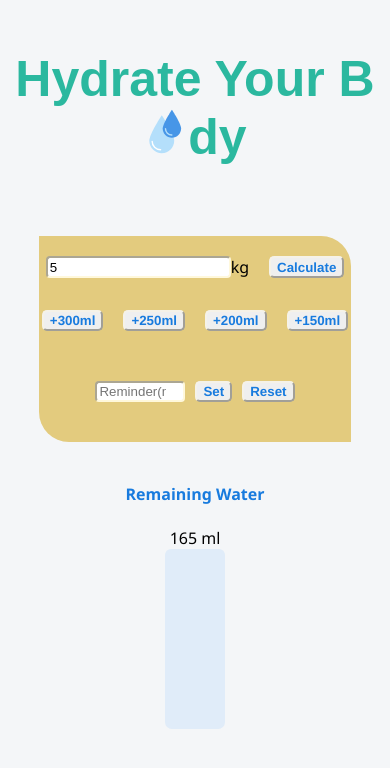
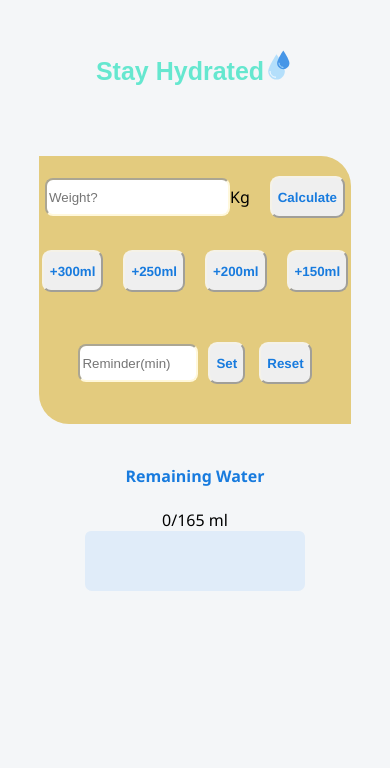
Before and after one commit to Kabil-17/Single-page-site, a plain HTML site: page index.html in a window 390 px wide. Both pictures are taken after typing "5" into the empty fields and a click on the button "Calculate". Drawn offline with Linux system fonts and the light colour scheme.

Commit message:
checking for mobile

```diff
--- a/index.html
+++ b/index.html
@@ -10,14 +10,14 @@
 
 <body>
     <div class="title">
-        <h2>Hydrate Your B<img src="./images/svg_324070.svg" alt="water-drop">dy</h2>
-        <div class="water-drop"></div>
+        <h2>Stay Hydrated<img src="./images/svg_324070.svg" alt="water-drop"></h2>
+        <!-- <h3>Track your daily intake</h3> -->
     </div>
     <div class="body-main">
         <div class="body-sub">
             <div class="inputs">
                 <input type="number" placeholder="Weight?" class="input kg">
-                <span>kg</span>
+                <span>Kg</span>
                 <button class="buttons cal" onclick="calculate()">Calculate</button>
             </div>
             <br>
@@ -29,8 +29,10 @@
             </div>
             <div class="remainder">
                 <input type="number" class="input timer" placeholder="Reminder(min)">
+                <div class="remainder-bt">
                 <button class="buttons set">Set</button>
                 <button class="buttons reset">Reset</button>
+                </div>
             </div>
         </div>
         <div class="body-sub-sec">
--- a/script.js
+++ b/script.js
@@ -5,18 +5,16 @@ const water = document.querySelector('.s');
 const weight = document.querySelector('.kg');
 
 //localStorage data
-window.addEventListener("load",()=>{
+window.addEventListener("load", () => {
     const savedGoal = localStorage.getItem("goal");
     const savedTotal = localStorage.getItem("totalDrunk");
     const savedFill = localStorage.getItem("fill");
-    const savedWeight = localStorage.getItem("weight");
 
-    if(savedGoal && savedTotal){
+    if (savedGoal && savedTotal) {
         goal = Number(savedGoal);
         totalDrunk = Number(savedTotal);
-        water.style.height = savedFill;
-        weight.value = Number(savedWeight)
-        document.querySelector('.water_needed').innerHTML = totalDrunk + " ml";
+        water.style.width = savedFill;
+        document.querySelector('.water_needed').innerHTML = `${goal - totalDrunk}/${goal}  ml`;
         document.querySelector('.bt-input').classList.add('show');
         document.querySelector('.remainder').classList.add('show');
     }
@@ -27,14 +25,14 @@ const buttons = document.querySelectorAll('.bt');
 buttons.forEach(button => {
     button.addEventListener("click", function () {
         let val = Number(button.getAttribute("data-value"));
-            if (totalDrunk-val < 0) {
+        if (totalDrunk - val <= 0) {
             totalDrunk = 0;
         } else {
             totalDrunk -= val;
         }
         updateFill();
-            document.querySelector('.water_needed').innerHTML = totalDrunk+' ml';;
-            if(totalDrunk === 0 && goal) alert('You have completed your water intake for today 🎉');
+        document.querySelector('.water_needed').innerHTML = totalDrunk + ' ml';;
+        if (totalDrunk === 0 && goal) alert('You have completed your water intake for today 🎉');
         saveData();
     });
 });
@@ -50,7 +48,7 @@ const buttons = document.querySelectorAll('.bt');
     }
     clearInterval(reminderInterval);
     reminderInterval = setInterval(() => {
-            if(totalDrunk>0) alert(`Drink more ${totalDrunk} ml to complete for this day`);
+        if (totalDrunk > 0) alert(`Drink more ${totalDrunk} ml to complete for this day`);
     }, time);
 });
 
@@ -62,7 +60,7 @@ const buttons = document.querySelectorAll('.bt');
         reminderInterval = null;
     }
     goal = 0;
-        water.style.height = 0 + "%";
+    water.style.width = 0 + "%";
     totalDrunk = 0;
     document.querySelector('.kg').value = "";
     document.querySelector('.timer').value = "";
@@ -82,28 +80,38 @@ function calculate() {
     reminderInterval = null;
     document.querySelector('.timer').value = "";
 
-    water.style.height = 0+"%";
-    const btInput = document.querySelector('.bt-input');
-    btInput.classList.add('show');
-    const timer = document.querySelector('.remainder');
-    timer.classList.add('show');
-    let toLiter = (Number(weight.value) * 0.033) * 1000;
-    totalDrunk = toLiter;
-    goal = toLiter;
-    document.querySelector('.water_needed').innerHTML = `${totalDrunk}  ml`;;
+    water.style.width = 0 + "%";
+
+    document.querySelector('.bt-input').classList.add('show');
+    document.querySelector('.remainder').classList.add('show');
+
+    goal = Math.floor((Number(weight.value) * 0.033) * 1000);
+    totalDrunk = goal;
+
+    document.querySelector('.water_needed').innerHTML = `0/${goal}  ml`;
+    weight.value = '';
     saveData();
 }
 
+//progress bar
 function updateFill() {
-    if(!goal) return;
+    if (!goal) return;
+
     let consumed = goal - totalDrunk;
-    let percent = (consumed / goal) * 100;
-    water.style.height = percent + "%";
+    let percent = Math.floor((consumed / goal) * 100);
+
+    if(totalDrunk<=0) water.style.width = 0 + "%";
+    else water.style.width = percent + "%";
+
+    if(percent > 0 && percent<=30) water.style.backgroundColor= "#ff0000";
+    else if(percent > 30 && percent <=60) water.style.backgroundColor = "#ffa500";
+    else if(percent > 60 && percent <= 80) water.style.backgroundColor = "#cefe31";
+    else water.style.backgroundColor = "#07ce07";
 }
 
-function saveData(){
-    localStorage.setItem("goal",goal);
-    localStorage.setItem("totalDrunk",totalDrunk);
-    localStorage.setItem("fill",water.style.height);
-    localStorage.setItem("weight",weight.value);
+//localStorage
+function saveData() {
+    localStorage.setItem("goal", goal);
+    localStorage.setItem("totalDrunk", totalDrunk);
+    localStorage.setItem("fill", water.style.width);
 }
--- a/style.css
+++ b/style.css
@@ -9,11 +9,10 @@ body {
 }
 .body-main{
     display: grid;
-    grid-template-columns: 1fr 1fr;
     margin-top: 150px;
 }
 .body-sub{
-    border: 0px;
+    border: none;
     border-bottom-left-radius: 30px;
     border-top-right-radius: 30px;
     width: 500px;
@@ -26,9 +25,8 @@ body {
     margin-top: 50px;
     font-size: 50px;
     font-family: 'Franklin Gothic Medium', 'Arial Narrow', Arial, sans-serif ;
-
     font-family: sans-serif;
-    color: rgb(43, 184, 159);
+    color: rgb(101, 231, 207);
 }
 img{
     height: 45px;
@@ -36,6 +34,7 @@ img{
 .inputs{
     display: flex;
     justify-content: center;
+    align-items: center;
     margin-top: 20px;
 }
 .input{
@@ -46,7 +45,7 @@ img{
     margin-left: 20px;
 }
 .buttons{
-    border-radius:5px;
+    border-radius:8px;
     border-color: rgb(245, 242, 232);
     font-weight: 700;
     font-family: 'Franklin Gothic Medium', 'Arial Narrow', Arial, sans-serif;
@@ -64,9 +63,9 @@ img{
 .remainder {
     display: flex;
     justify-content: center;
+    align-items: center;
     margin-bottom: 40px;
     visibility: hidden;
-    height: 0;
     overflow: hidden;
 }
 
@@ -80,7 +79,7 @@ img{
 }
 
 .remainder .input{
-    width: 90px;
+    width: 120px;
     margin-right: 10px;
 }
 .remainder .reset{
@@ -96,8 +95,8 @@ img{
     color: #187bde;
 }
 .box {
-    width: 60px;
-    height: 180px;
+    width: 220px;
+    height: 60px;
     border-radius: 6px;
     background: #e0ecf9;
     border-bottom-left-radius: 7px;
@@ -107,13 +106,14 @@ img{
     overflow: hidden;
 }
 .s{
-    width: 100%;
-    height: 0%;
-    background-color:  #187bde;
+    height: 100%;
+    width: 0%;
     position: absolute;
-    bottom: 0;
+    top: 0;
     left: 0;
-    transition: 0.4s;
+    transition: width 0.8s cubic-bezier(.4,0,.2,1),
+                background-color 0.8s cubic-bezier(.4,0,.2,1);
+
 }
 
 @media (max-width: 600px) {
@@ -121,10 +121,27 @@ img{
         grid-template-columns: 1fr;
         margin-top: 50px;
     }
+    .title h2{
+        font-size: 25px;
+    }
+    img{
+        height: 30px;
+    }
 
     .body-sub {
         width: 80%;
         margin: 20px auto;
+    }
+    .input{
+        height: 38px;
+        border-radius: 8px;
+    }
+    .buttons {
+        height: 42px;
+        border-radius: 9px;
+    }
+    .remainder-bt {
+        display: block;
     }
 
     .remainder-area {
```
Lines whose indentation alone changed are shown as unchanged.
